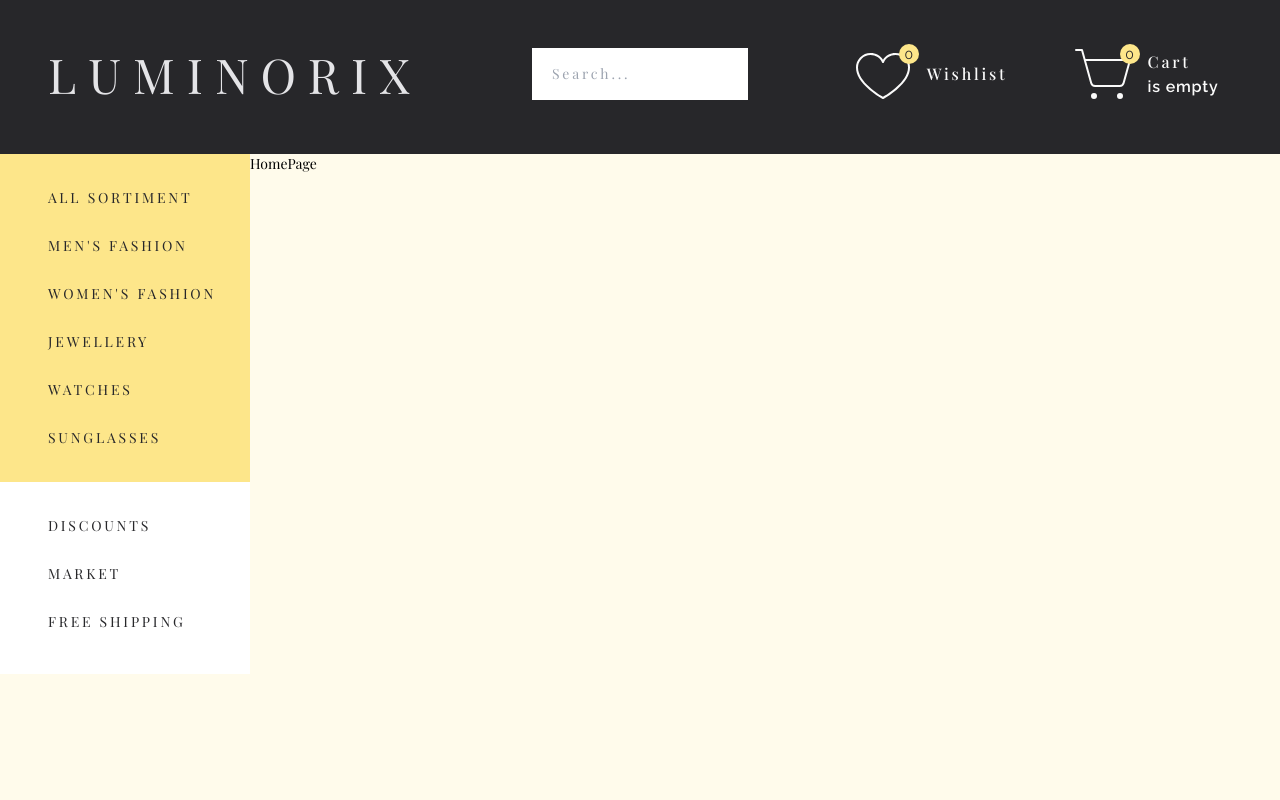
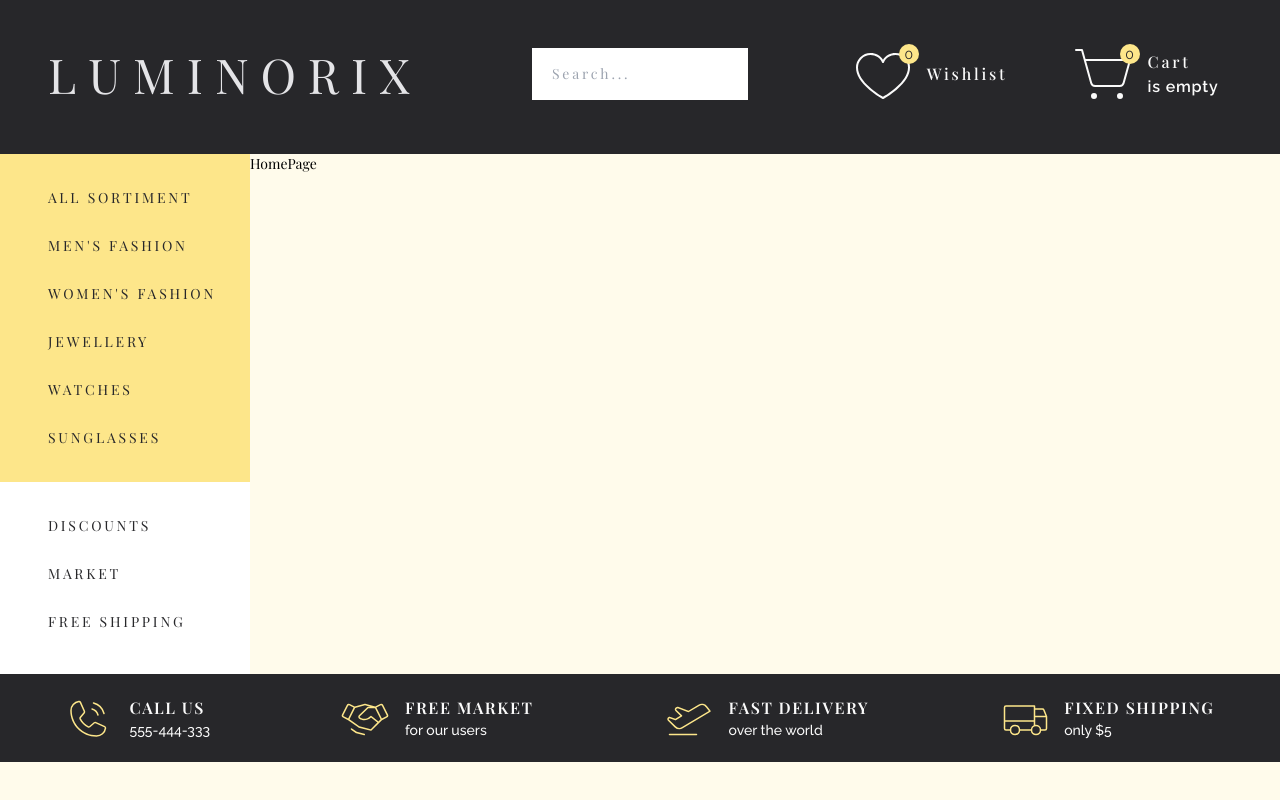
Before and after one commit to martinbena/luminorix, a Next.js app: page / in a window 1280 px wide. Shown: the part 278-1078 px from the top of the page. Before the commit the page ends 1016 px from the top, so only its background shows below. Built offline with nearby package versions, Linux system fonts and the light colour scheme; a web font is replaced by a local one.

Commit message:
Create a footer component and add feature row into it

```diff
--- a/src/app/layout.tsx
+++ b/src/app/layout.tsx
@@ -2,6 +2,7 @@ import type { Metadata } from "next";
 import "./globals.css";
 import Header from "@/components/header/Header";
 import Navigation from "@/components/Navigation";
+import Footer from "@/components/footer/Footer";
 
 export const metadata: Metadata = {
   title: "Luminorix",
@@ -25,6 +26,7 @@ export default function RootLayout({
             </aside>
             <main>{children}</main>
           </div>
+          <Footer />
         </div>
       </body>
     </html>
--- /dev/null
+++ b/src/components/footer/Footer.tsx
@@ -0,0 +1,33 @@
+import {
+  PiPhoneCallThin,
+  PiHandshakeThin,
+  PiAirplaneTakeoffThin,
+  PiTruckThin,
+} from "react-icons/pi";
+import FooterFeature from "./FooterFeature";
+
+export default function Footer() {
+  return (
+    <footer className="bg-white">
+      <div className="bg-zinc-800 text-zinc-50 flex justify-around py-5">
+        <FooterFeature icon={<PiPhoneCallThin />} title="Call us">
+          <a href="tel:+555444333" className="hover:text-amber-200">
+            555-444-333
+          </a>
+        </FooterFeature>
+
+        <FooterFeature icon={<PiHandshakeThin />} title="Free market">
+          for our users
+        </FooterFeature>
+
+        <FooterFeature icon={<PiAirplaneTakeoffThin />} title="Fast delivery">
+          over the world
+        </FooterFeature>
+
+        <FooterFeature icon={<PiTruckThin />} title="Fixed shipping">
+          only $5
+        </FooterFeature>
+      </div>
+    </footer>
+  );
+}
--- /dev/null
+++ b/src/components/footer/FooterFeature.tsx
@@ -0,0 +1,25 @@
+import { ReactNode } from "react";
+
+interface FooterFeatureProps {
+  title: string;
+  children: ReactNode;
+  icon: ReactNode;
+}
+
+export default function FooterFeature({
+  title,
+  icon,
+  children,
+}: FooterFeatureProps) {
+  return (
+    <div className="flex items-center gap-4 [&>*:nth-child(1)]:h-12 [&>*:nth-child(1)]:w-12 [&>*:nth-child(1)]:text-amber-200">
+      {icon}
+      <div>
+        <p className="uppercase tracking-widest font-semibold text-base">
+          {title}
+        </p>
+        <p className="font-sans font-medium">{children}</p>
+      </div>
+    </div>
+  );
+}
```
